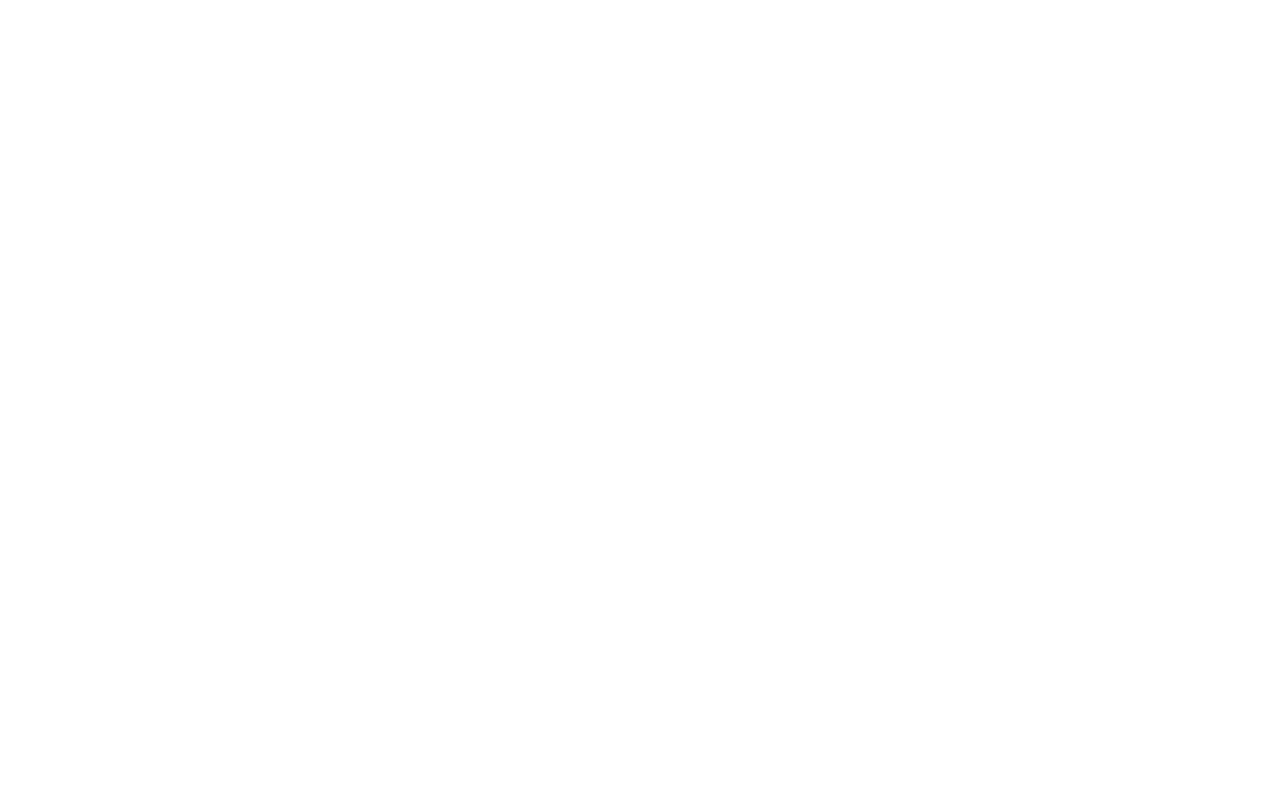
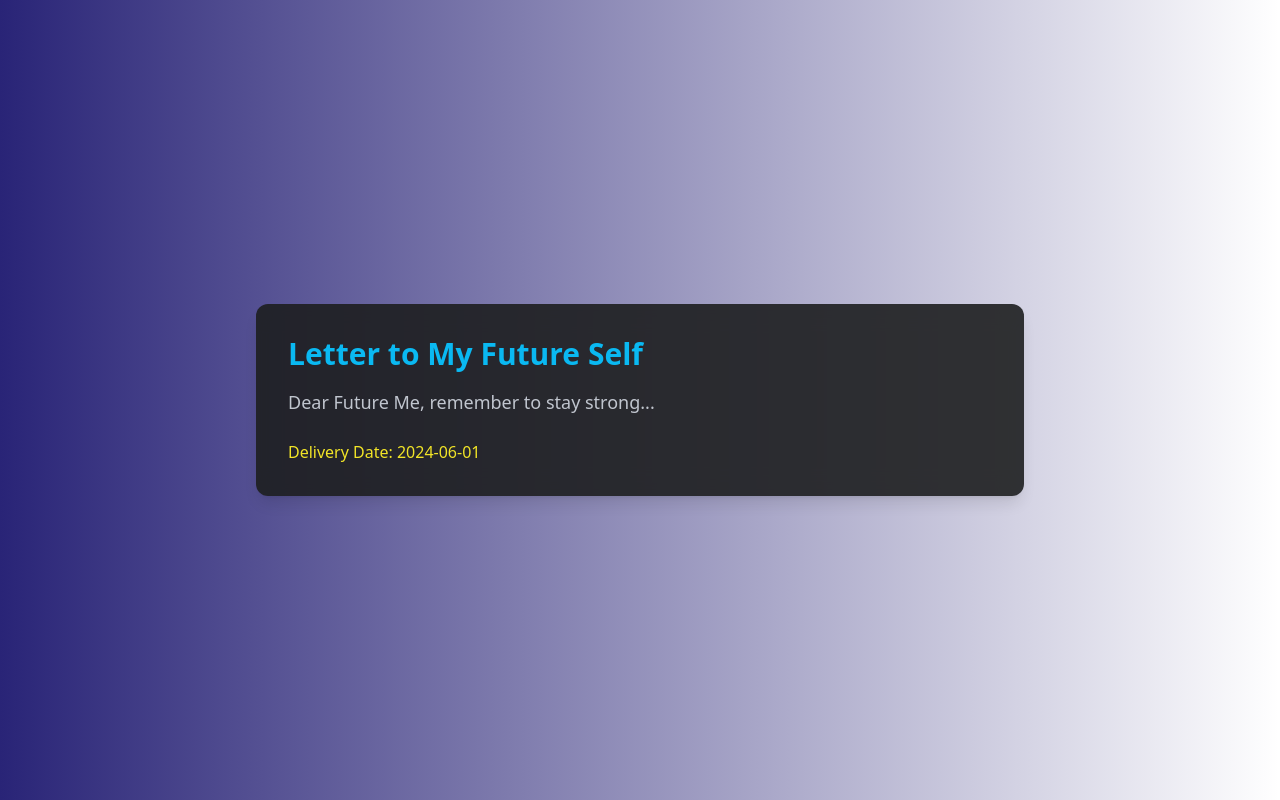
Before and after one commit to huuphuc-nguyen/RowdyHacksX-FutureSelf, a React (Vite) app: page /letters/1 in a window 1280 px wide. Before the commit this address had no page. Built offline with nearby package versions, Linux system fonts and the light colour scheme.

Commit message:
Updated Server and emailjs

```diff
--- a/package.json
+++ b/package.json
@@ -12,6 +12,7 @@
   "dependencies": {
     "@hookform/resolvers": "^3.9.0",
     "@supabase/supabase-js": "^2.45.6",
+    "emailjs-com": "^3.2.0",
     "react": "^18.3.1",
     "react-dom": "^18.3.1",
     "react-hook-form": "^7.53.1",
--- a/src/App.jsx
+++ b/src/App.jsx
@@ -9,6 +9,8 @@
 import AllLetters from './pages/AllLetters/AllLetters'
 import AllGoals from './pages/AllGoals/AllGoals'
 import DataDisplay from "./pages/DataDisplay"
+import ViewDetail from './pages/ViewDetail'
+
 import { Toaster } from 'sonner'
 
 function App() {
@@ -23,6 +25,7 @@
         <Route path="/all-letters" element={<AllLetters />} />
         <Route path="/all-goals" element={<AllGoals />} />
         <Route path="/" element={<Home />} />
+         <Route path="/letters/:id" element={<ViewDetail />}/>
         <Route path="/data" element={<DataDisplay/>}/>
       </Routes>
       </>
--- /dev/null
+++ b/src/email.js
@@ -0,0 +1,24 @@
+import emailjs from "emailjs-com";
+
+export const sendScheduledEmail = async (data) => {
+  const serviceId = "service_5op7fd9";
+  const templateId = "template_gia39le";
+  const publicKey = "r45fNu_IBqC6PAfXd";
+
+  const templateParams = {
+    from_name: data.fromName,
+    message: data.message,
+    to_email: data.toEmail,
+  };
+  try {
+    // const result = await emailjs.send(
+    //   serviceId,
+    //   templateId,
+    //   templateParams,
+    //   publicKey
+    // );
+    console.log("Scheduled email sent successfully:", result);
+  } catch (error) {
+    console.error("Failed to send scheduled email:", error);
+  }
+};
--- /dev/null
+++ b/src/pages/ViewDetail.jsx
@@ -0,0 +1,45 @@
+import React from "react";
+import { useParams } from "react-router-dom";
+
+export default function ViewDetail () {
+  const { id } = useParams();
+
+  // Sample letter data; in a real app, this would come from an API or context
+  const letters = [
+    {
+      id: 1,
+      title: "Letter to My Future Self",
+      content: "Dear Future Me, remember to stay strong...",
+      deliveryDate: "2024-06-01",
+    },
+    {
+      id: 2,
+      title: "Dreams and Goals",
+      content:
+        "I hope you have achieved your dreams and become the best version of yourself...",
+      deliveryDate: "2025-01-15",
+    },
+    // Add more letter data here
+  ];
+
+  // Find the letter based on the id from the URL
+  const letter = letters.find((letter) => letter.id === parseInt(id));
+
+  if (!letter) {
+    return <div>Letter not found!</div>; // Handle case where letter does not exist
+  }
+
+  return (
+    <div className="flex items-center justify-center min-h-screen bg-gradient-to-r from-deepPurple to-lightGray text-metallicSilver">
+      <div className="bg-darkCharcoal/90 p-8 rounded-xl shadow-lg w-full max-w-3xl backdrop-blur-md">
+        <h2 className="text-3xl font-bold text-electricBlue mb-4">
+          {letter.title}
+        </h2>
+        <p className="mt-4 text-lg">{letter.content}</p>
+        <p className="mt-6 text-cyberYellow">
+          Delivery Date: {letter.deliveryDate}
+        </p>
+      </div>
+    </div>
+  );
+};
```
Also changed, not shown: 2 other files (tests, documents, lock files or other folders).
